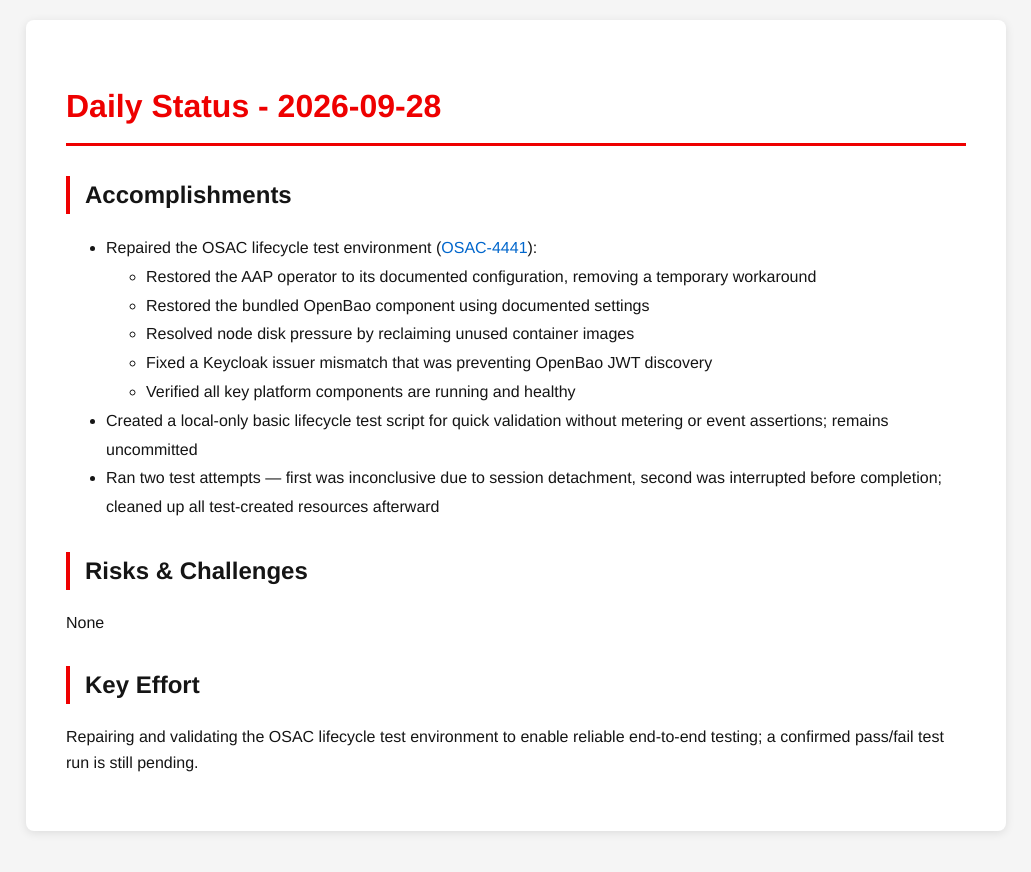
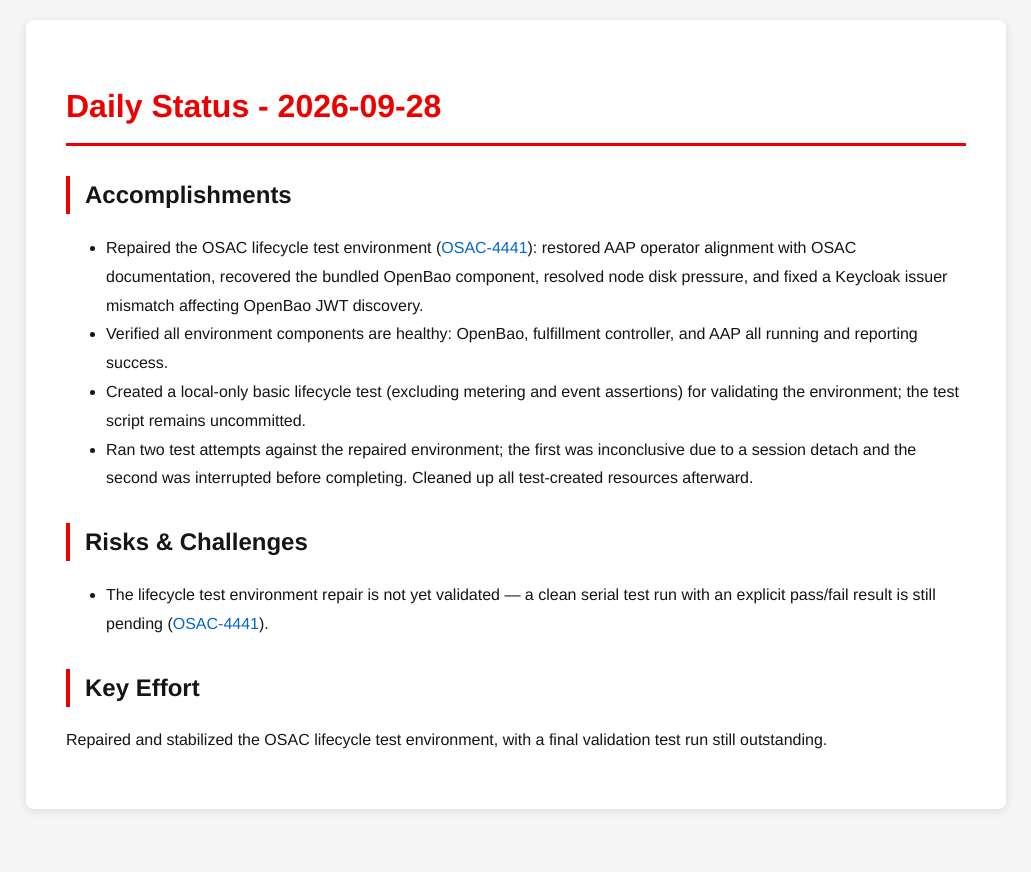
Before and after one commit to tzvatot/daily-status, a Jekyll site: the page built from 2026-09-28.md, in a window 1280 px wide. Shown: the top 872 px of the page, without its empty margins (124-1155 px from the left). Built offline with Jekyll 4.4.1, drawn with Linux system fonts in a browser that asks for light colours.

Commit message:
Daily status update - 2026-09-28

```diff
--- a/2026-09-28.md
+++ b/2026-09-28.md
@@ -7,17 +7,13 @@
 # Daily Status - 2026-09-28
 
 ## Accomplishments
-- Repaired the OSAC lifecycle test environment ([OSAC-4441](https://redhat.atlassian.net/browse/OSAC-4441)):
-  - Restored the AAP operator to its documented configuration, removing a temporary workaround
-  - Restored the bundled OpenBao component using documented settings
-  - Resolved node disk pressure by reclaiming unused container images
-  - Fixed a Keycloak issuer mismatch that was preventing OpenBao JWT discovery
-  - Verified all key platform components are running and healthy
-- Created a local-only basic lifecycle test script for quick validation without metering or event assertions; remains uncommitted
-- Ran two test attempts — first was inconclusive due to session detachment, second was interrupted before completion; cleaned up all test-created resources afterward
+- Repaired the OSAC lifecycle test environment ([OSAC-4441](https://redhat.atlassian.net/browse/OSAC-4441)): restored AAP operator alignment with OSAC documentation, recovered the bundled OpenBao component, resolved node disk pressure, and fixed a Keycloak issuer mismatch affecting OpenBao JWT discovery.
+- Verified all environment components are healthy: OpenBao, fulfillment controller, and AAP all running and reporting success.
+- Created a local-only basic lifecycle test (excluding metering and event assertions) for validating the environment; the test script remains uncommitted.
+- Ran two test attempts against the repaired environment; the first was inconclusive due to a session detach and the second was interrupted before completing. Cleaned up all test-created resources afterward.
 
 ## Risks & Challenges
-None
+- The lifecycle test environment repair is not yet validated — a clean serial test run with an explicit pass/fail result is still pending ([OSAC-4441](https://redhat.atlassian.net/browse/OSAC-4441)).
 
 ## Key Effort
-Repairing and validating the OSAC lifecycle test environment to enable reliable end-to-end testing; a confirmed pass/fail test run is still pending.
+Repaired and stabilized the OSAC lifecycle test environment, with a final validation test run still outstanding.
```
